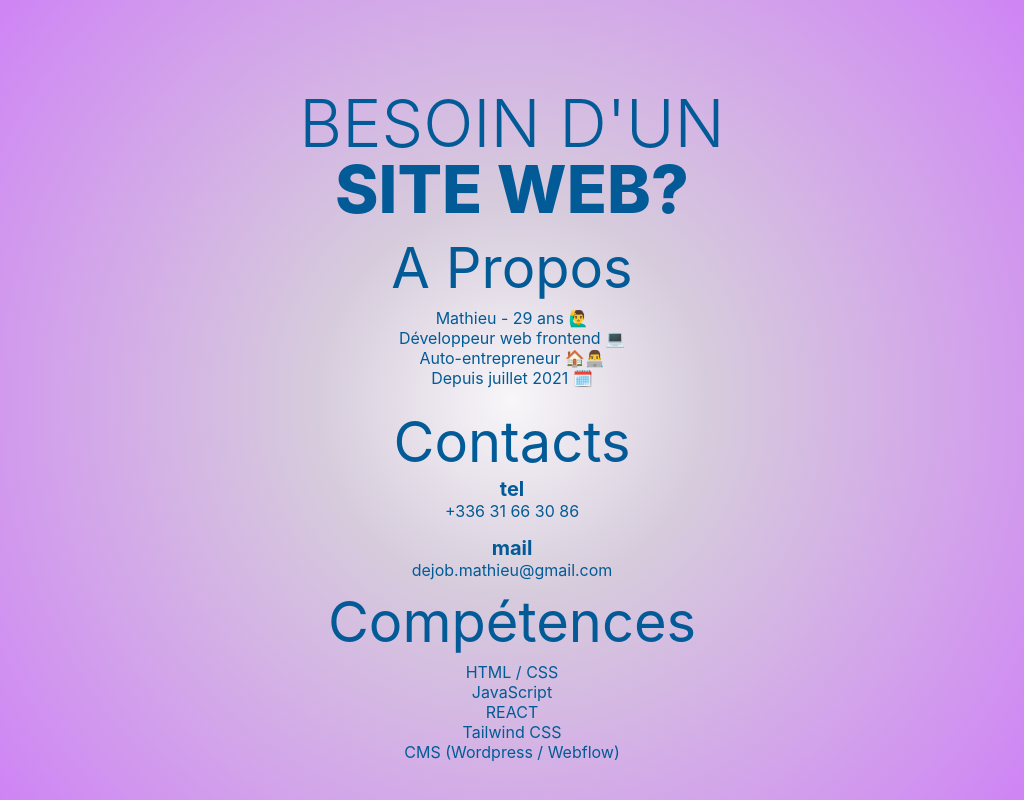
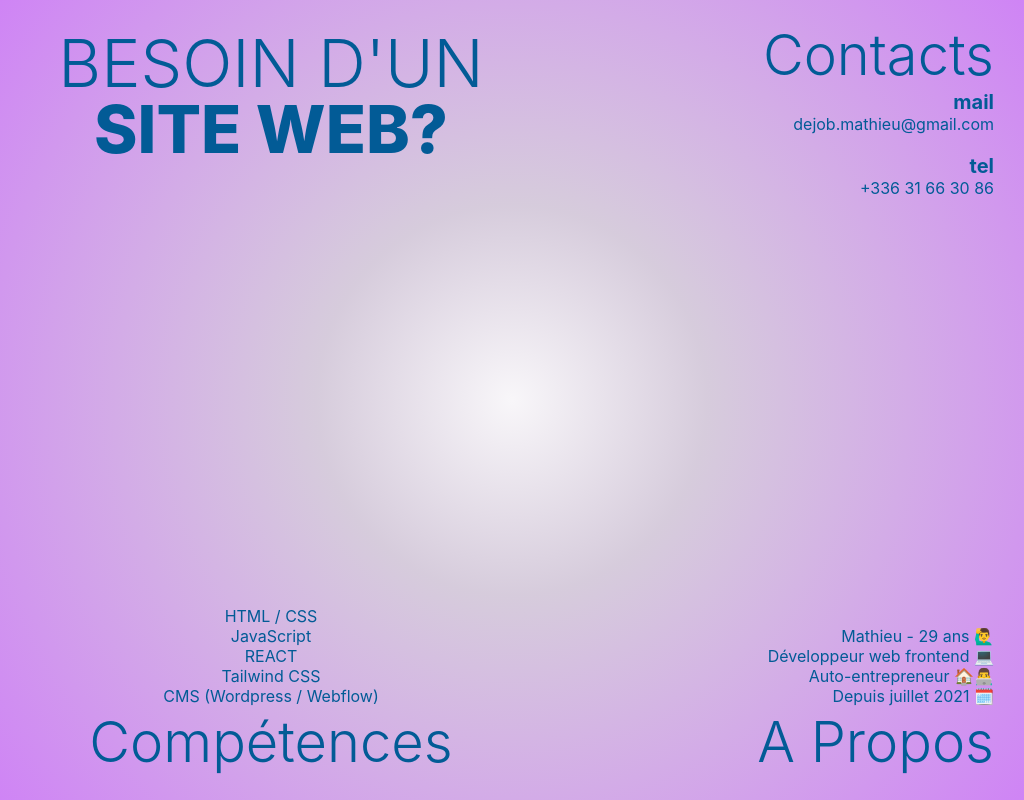
Before and after one commit to mathieudejob/mathieudejob.github.io, a React (Create React App) app: page / in a window 1024 px wide. Built offline with nearby package versions, Linux system fonts and the light colour scheme.

Commit message:
Add min-1024px responsive CSS rules

```diff
--- a/src/App.js
+++ b/src/App.js
@@ -1,6 +1,7 @@
 // Styles
 import "./assets/styles/App.css";
 import "./assets/styles/App-min-490px.css";
+import "./assets/styles/App-min-1024px.css";
 
 function App() {
   return (
@@ -36,13 +37,12 @@ function App() {
             <h2>contacts</h2>
           </div>
           <div className="contactsBox">
+            <h3>mail</h3>
+            <p>dejob.mathieu@gmail.com</p>
+          </div>
+          <div className="contactsBox">
             <h3>tel</h3>
             <p>+336 31 66 30 86</p>
-          </div>
-
-          <div className="contactsBox">
-            <h3>mail</h3>
-            <p>dejob.mathieu@gmail.com</p>
           </div>
         </div>
 
--- /dev/null
+++ b/src/assets/styles/App-min-1024px.css
@@ -0,0 +1,110 @@
+@media screen and (min-width: 1024px) and (max-width: 1279px) {
+  #root {
+    position: relative;
+    /* background: rgb(190, 138, 216); */
+    /* background: rgb(240,199,240); */
+    /* background: linear-gradient(354deg, rgba(240,199,240,1) 0%, rgba(237,117,170,1) 100%);} */
+    background: radial-gradient(
+      circle,
+      rgba(120, 85, 139, 0.05) 0%,
+      rgba(120, 85, 139, 0.3) 30%,
+      rgb(207, 132, 245) 100%
+    );
+    overflow: hidden;
+  }
+
+  .container {
+    grid-template-columns: repeat(2, 1fr);
+    grid-template-rows: repeat(2, 1fr);
+    grid-template-areas:
+      "a b"
+      "c d";
+    padding: 30px;
+    text-align: none;
+  }
+
+  /* ------------- */
+  /*  Main title   */
+  /* ------------- */
+  .titleContainer {
+    padding-top: 0px;
+  }
+
+  h1 {
+    font-size: 66px;
+    font-weight: 300;
+    line-height: 66px;
+  }
+
+  /* ------------- */
+  /*    Skills     */
+  /* ------------- */
+  .skills {
+    display: block;
+    align-self: flex-end;
+    flex-direction: none;
+    justify-content: none;
+  }
+
+  .skills h2 {
+    font-size: 56px;
+    font-weight: 300;
+    line-height: 56px;
+  }
+
+  .skills ul {
+    font-size: 16px;
+    margin-bottom: none;
+  }
+
+  /* ------------- */
+  /*    Contacts   */
+  /* ------------- */
+  .contactsContainer {
+    text-align: right;
+  }
+
+  .contactsContainer h2 {
+    font-size: 56px;
+    font-weight: 300;
+    line-height: 50px;
+  }
+
+  .contactsTitle {
+    margin-bottom: -10px;
+  }
+
+  .contactsBox {
+    padding-top: 20px;
+  }
+
+  .contactsBox h3 {
+    font-size: 20px;
+  }
+
+  .contactsBox p {
+    font-size: 16px;
+  }
+
+  /* ------------- */
+  /*   A propos    */
+  /* ------------- */
+  .apropos {
+    display: block;
+    align-self: flex-end;
+    flex-direction: none;
+    justify-content: none;
+    text-align: right;
+  }
+
+  .apropos h2 {
+    font-size: 56px;
+    font-weight: 300;
+    line-height: 56px;
+  }
+
+  .apropos ul {
+    font-size: 16px;
+    margin-bottom: none;
+  }
+}
```
